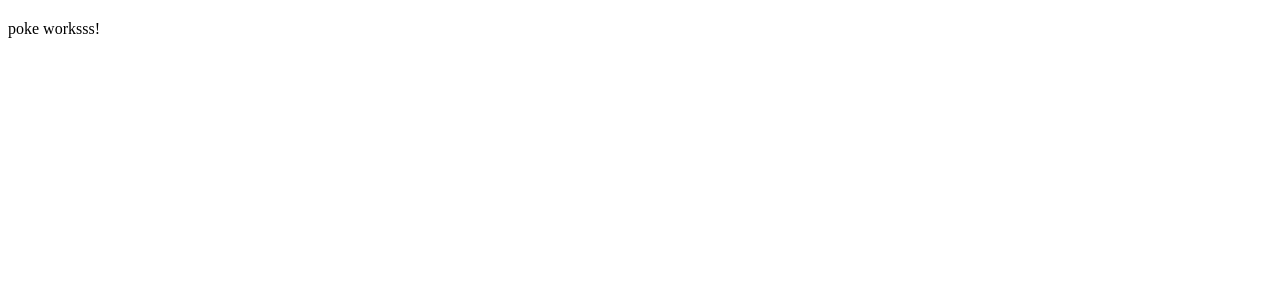
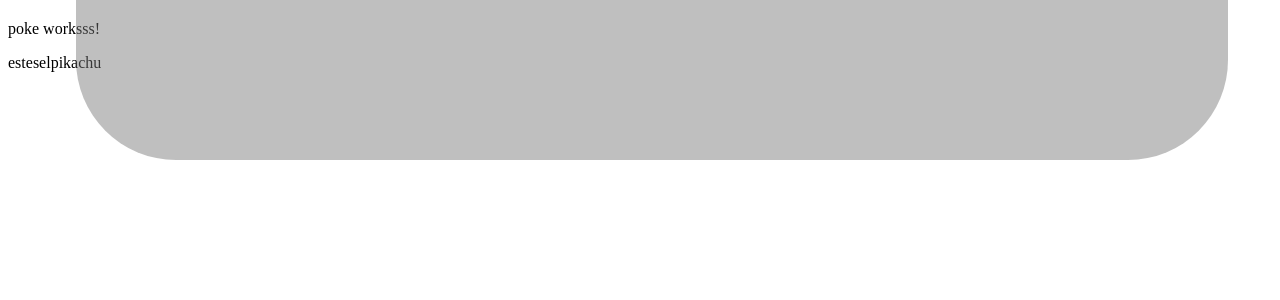
Before and after one commit to cxrdonx/pokedexMovil, an Angular app: page / in a window 1280 px wide. Shown: the top 300 px of the page. Built offline with nearby package versions, Linux system fonts and the light colour scheme; no server answers.

Commit message:
HTML EDIT

```diff
--- a/src/app/poke/poke.component.css
+++ b/src/app/poke/poke.component.css
@@ -1,3 +1,15 @@
-.img{
-    width: 400px;
+#poke_img{
+    margin: auto;
+    width: 18%;
+
 }
+#circle{
+    position: absolute;
+    top: 0px;
+    left: 76px;
+   background-color: #7777;
+   height: 160px;
+   rotate: 180deg;
+   width: 90%;
+   border-radius: 100px 100px 0 0;
+}
--- a/src/app/poke/poke.component.html
+++ b/src/app/poke/poke.component.html
@@ -2,5 +2,11 @@
     <div *ngIf ="pokemon">
           <h1>{{pokemon.name}}</h1>
           <h1>{{pokemon.weight}}</h1>
-        <img src ="{{pokemon.sprites.front_default}}" class="img" width="200">
+        <img src ="{{pokemon.sprites.other.dream_world.front_default}}" id="poke_img">
+
     </div>
+<p>
+    esteselpikachu
+</p>
+    <div id="circle">
+    </div>
--- a/src/index.html
+++ b/src/index.html
@@ -2,6 +2,7 @@
 <html lang="en">
 <head>
   <meta charset="utf-8">
+  <meta name="viewport" content="width=device-width, minimum-scale=1.0, maximum-scale=1.0" />
   <title>Pokedex</title>
   <base href="/">
   <meta name="viewport" content="width=device-width, initial-scale=1">
```
